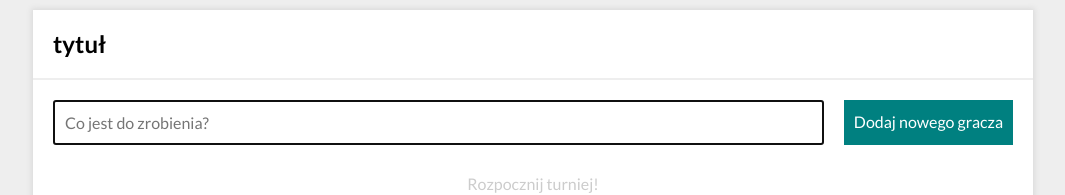
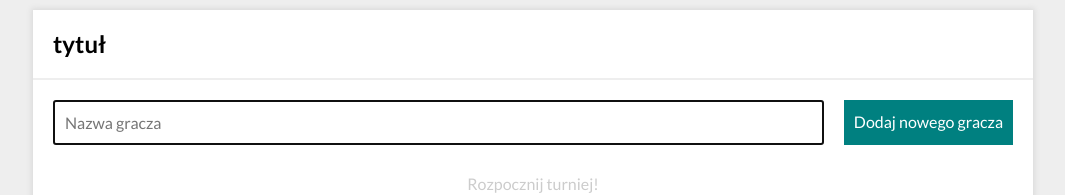
Before and after one commit to KalinaJakubowska/fifa-react, a React (Create React App) app: page / in a window 1280 px wide. Shown: the top 195 px of the page, without its empty margins (107-1172 px from the left). Built offline with nearby package versions, Linux system fonts and the light colour scheme.

Commit message:
placeholder changed

```diff
--- a/src/Settings/SettingsForm/index.js
+++ b/src/Settings/SettingsForm/index.js
@@ -19,7 +19,7 @@ const SettingsForm = ({ addNewPlayer }) => {
                 value={newTaskContent}
                 className="settingsForm__input"
                 autoFocus
-                placeholder="Co jest do zrobienia?"
+                placeholder="Nazwa gracza"
                 onChange={({ target }) => setNewTaskContent(target.value)}
             />
             <button className="settingsForm__button">Dodaj nowego gracza</button>
```
